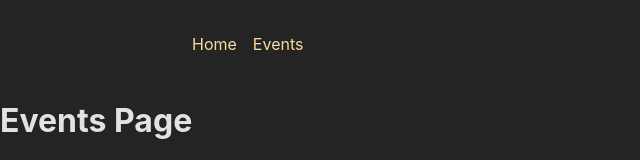
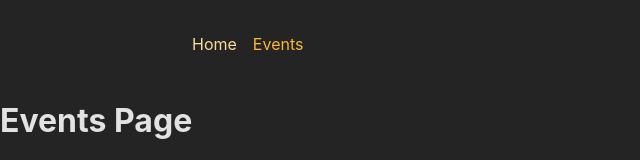
Before and after one commit to adussa3/Advanced-React-Router, a React (Create React App) app in the folder frontend/: page /events in a window 1280 px wide. Shown: the top 160 px of the page, without its empty margins (0-640 px from the left). Built offline with nearby package versions, Linux system fonts and the light colour scheme.

Commit message:
Added the active class to tab when selected in MainNavigation

```diff
--- a/frontend/src/components/MainNavigation.js
+++ b/frontend/src/components/MainNavigation.js
@@ -1,3 +1,4 @@
+import { NavLink } from 'react-router-dom';
 import classes from './MainNavigation.module.css';
 
 function MainNavigation() {
@@ -6,10 +7,10 @@ function MainNavigation() {
       <nav>
         <ul className={classes.list}>
           <li>
-            <a>Home</a>
+            <NavLink className={({ isActive }) => isActive ? classes.active : null} to="">Home</NavLink>
           </li>
           <li>
-            <a>Events</a>
+            <NavLink className={({ isActive }) => isActive ? classes.active : null} to="events">Events</NavLink>
           </li>
         </ul>
       </nav>
```
